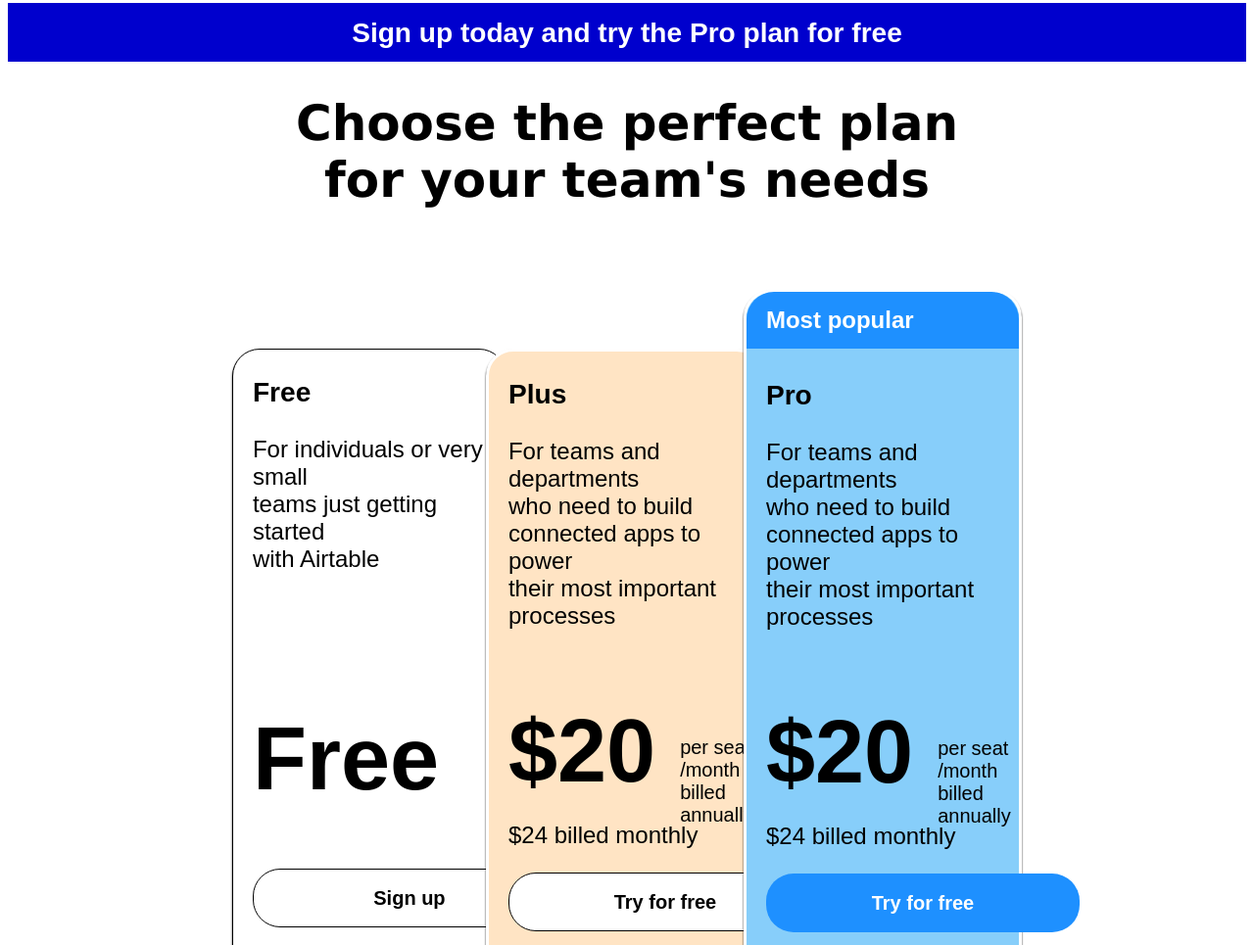
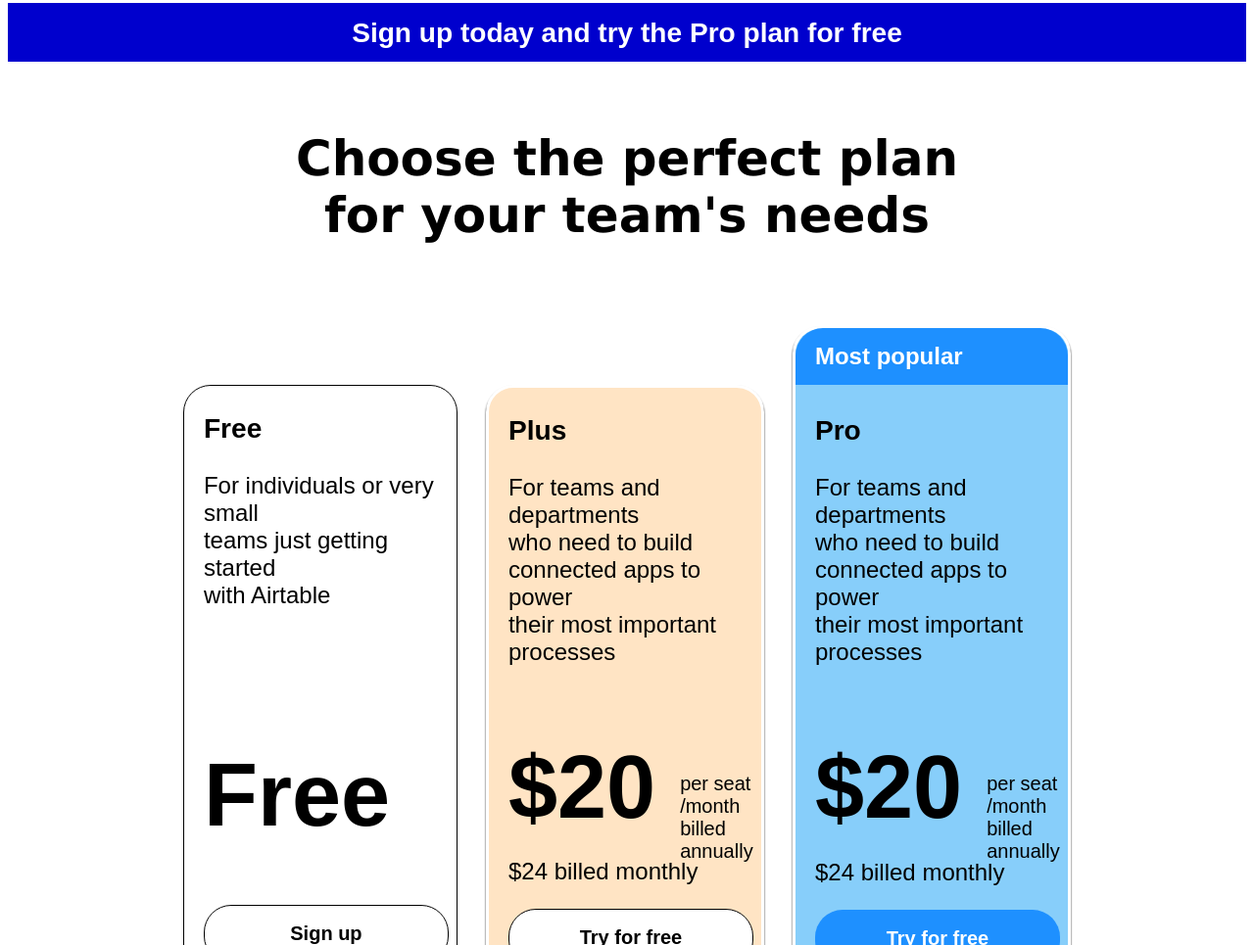
Before and after one commit to mbamamykel77/Stutern-task-hmtl-card, a plain HTML site: page index.html in a window 1280 px wide. Shown: the part 47-1012 px from the top of the page at 98% size. Drawn offline with Linux system fonts and the light colour scheme.

Commit message:
stutern html card

```diff
--- a/index.html
+++ b/index.html
@@ -9,9 +9,14 @@
   </head>
   <body>
     <div class="container-text">
-        <h3>Sign up today and try the Pro plan for free</h3>
+      <h3>Sign up today and try the Pro plan for free</h3>
     </div>
-    <div class="topic"><h1>Choose the perfect plan <br> for your team's needs</h1></div>
+    <div class="topic">
+      <h1>
+        Choose the perfect plan <br />
+        for your team's needs
+      </h1>
+    </div>
     <div class="main-container">
       <div class="container-1">
         <div class="pro">
--- a/style.css
+++ b/style.css
@@ -1,11 +1,11 @@
 .container-text {
     height: 20px;
     background-color: mediumblue;
-    margin: auto;
     margin-top: 50px;
     font-family: sans-serif;
     padding-bottom: 40px;
     font-size: x-large;
+    margin-bottom: 70px;
   }
 
   .container-text h3 {
@@ -37,9 +37,8 @@
     font-family: sans-serif;
     padding-bottom: 40px;
     font-size: x-large;
-    box-shadow: 0 2px 2px 0 black;
     font-weight: light;
-    margin-right: -250px;
+    margin-right: -150px;
   }
 
 .billed-11 {
@@ -66,7 +65,7 @@
   font-size: x-large;
   box-shadow: 0 2px 2px 0 black;
   font-weight: light;
-  margin-right: -250px;
+  margin-right: -150px;
 }
 
 .container-3 {
@@ -127,7 +126,7 @@
 
 button {
   background-color: dodgerblue;
-  width: 320px;
+  width: 250px;
   height: 60px;
   border-radius: 28px 28px;
   margin-left: 20px;
```
